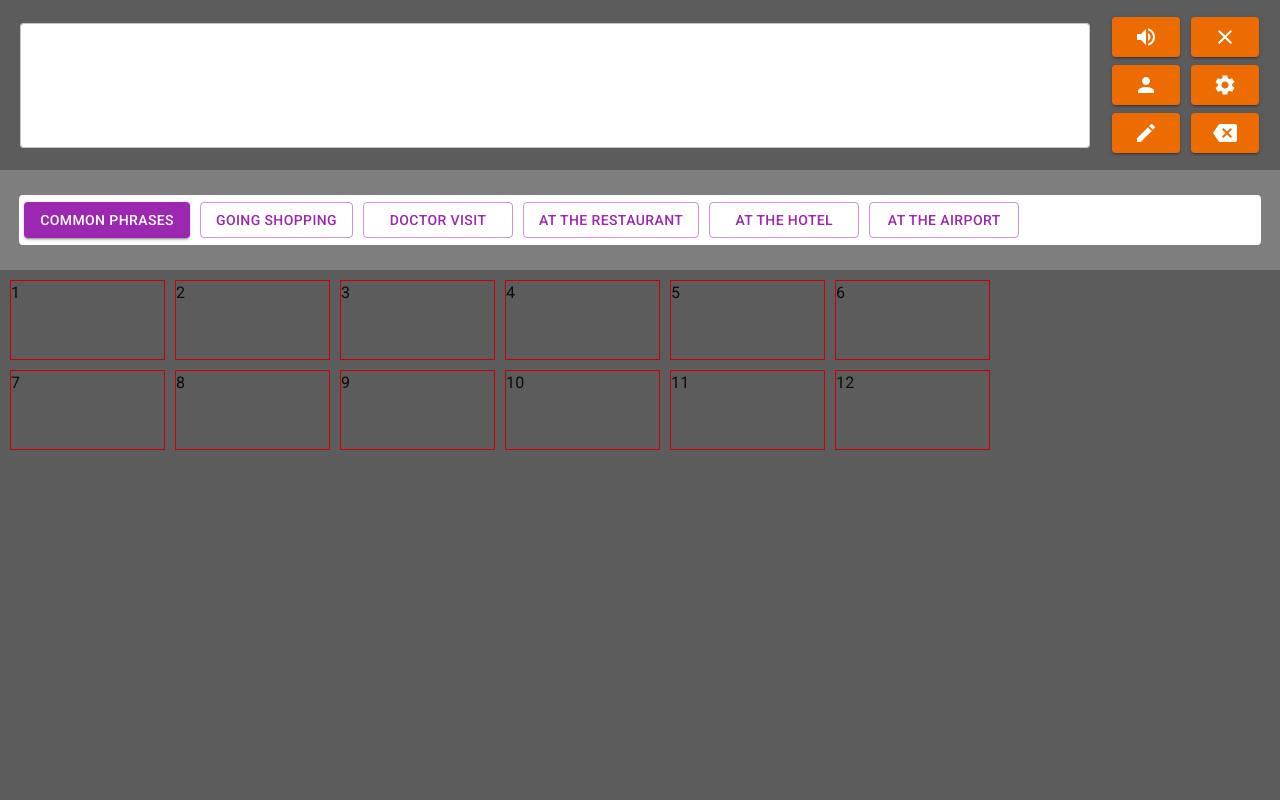
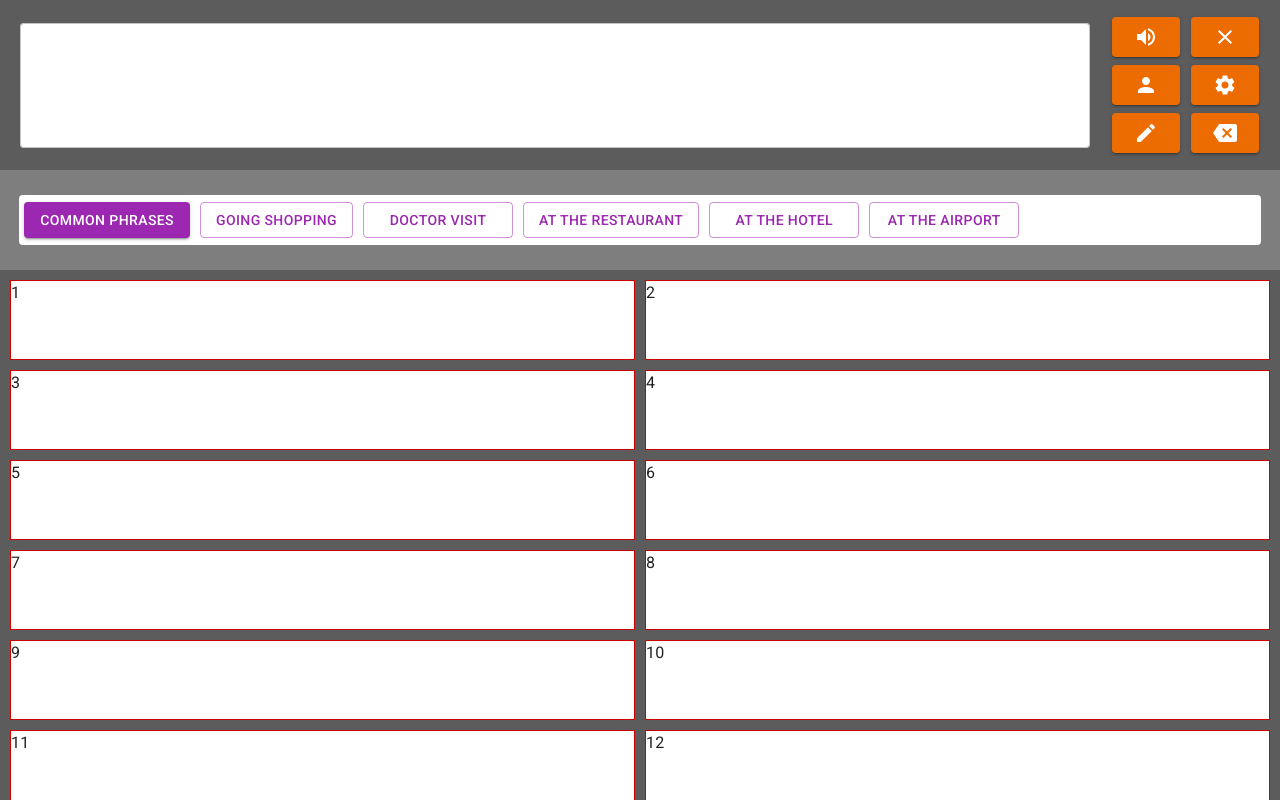
Before and after one commit to RodriSanchez1/cboard-phrase, a React (Vite) app: page / in a window 1280 px wide. Built offline with nearby package versions, Linux system fonts and the light colour scheme.

Commit message:
Chore: Functional grid

```diff
--- a/src/features/grid/Grid/Grid.jsx
+++ b/src/features/grid/Grid/Grid.jsx
@@ -1,14 +1,15 @@
 import { useState } from 'react';
 import './Grid.css';
-import GridLayout from 'react-grid-layout';
 import 'react-grid-layout/css/styles.css';
 
-//const ReactGridLayout = WidthProvider(RGL);
+import RGL, { WidthProvider } from 'react-grid-layout';
+
+const ReactGridLayout = WidthProvider(RGL);
 
 const arrlayout = [1, 2, 3, 4, 5, 6, 7, 8, 9, 10, 11, 12];
 
 export default function Grid() {
-  const [layout, setLayout] = useState(generateLayout(6));
+  const [layout, setLayout] = useState(generateLayout(2));
 
   function generateLayout(cols) {
     //const layout = React.Children.map(this.props.children, (child, index) => {
@@ -21,14 +22,16 @@ export default function Grid() {
         i: child.toString(),
       };
     });
-    console.log(layout);
     return layout;
   }
 
   function generateDOM() {
     return arrlayout.map((i) => {
       return (
-        <div key={i.toString()} style={{ border: '1px solid #C00' }}>
+        <div
+          key={i.toString()}
+          style={{ border: '1px solid #C00', backgroundColor: 'white' }}
+        >
           {i}
         </div>
       );
@@ -37,25 +40,23 @@ export default function Grid() {
 
   function onLayoutChange(layout) {
     setLayout(layout);
-    console.log(layout);
   }
 
   return (
     <div className="Grid">
-      <GridLayout
+      <ReactGridLayout
         className="layout"
         items={12}
         rowHeight={80}
-        cols={6}
+        cols={2}
         layout={layout}
-        width={1000}
         onLayoutChange={onLayoutChange}
-        isDraggable={false}
+        // isDraggable={false}
         isResizable={false}
         margin={[10, 10]}
       >
         {generateDOM()}
-      </GridLayout>
+      </ReactGridLayout>
     </div>
   );
 }
```
